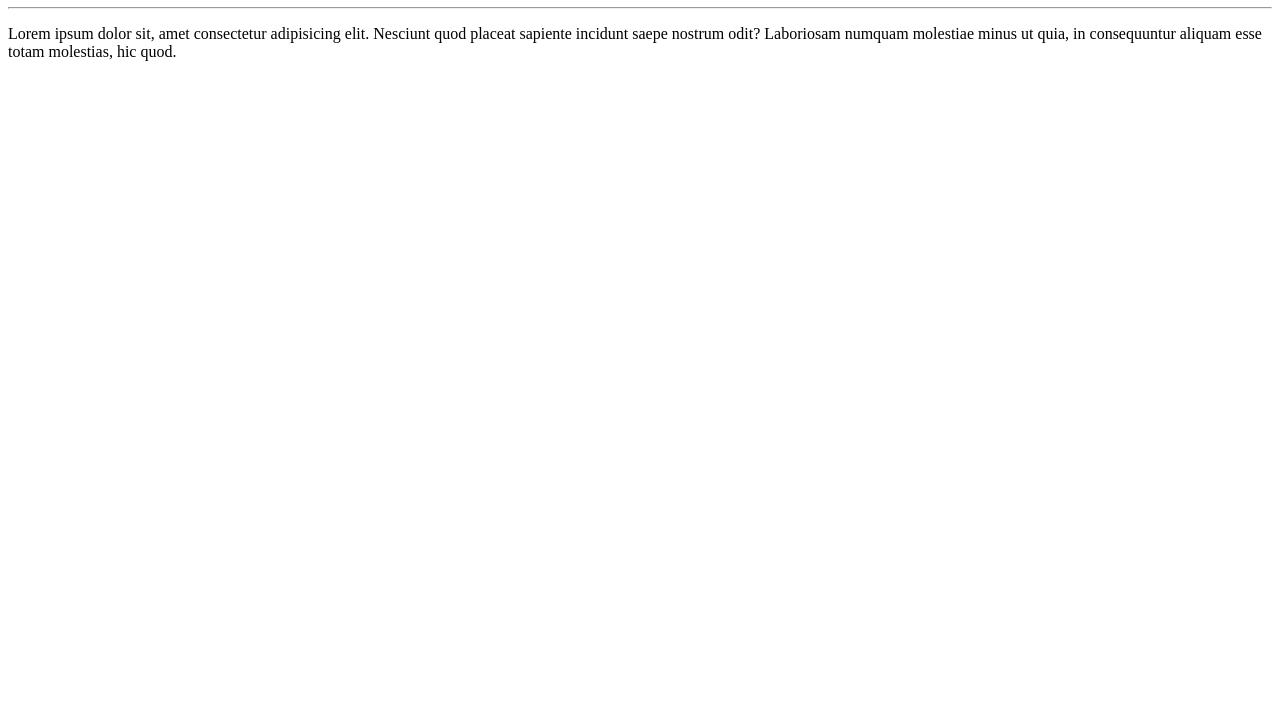
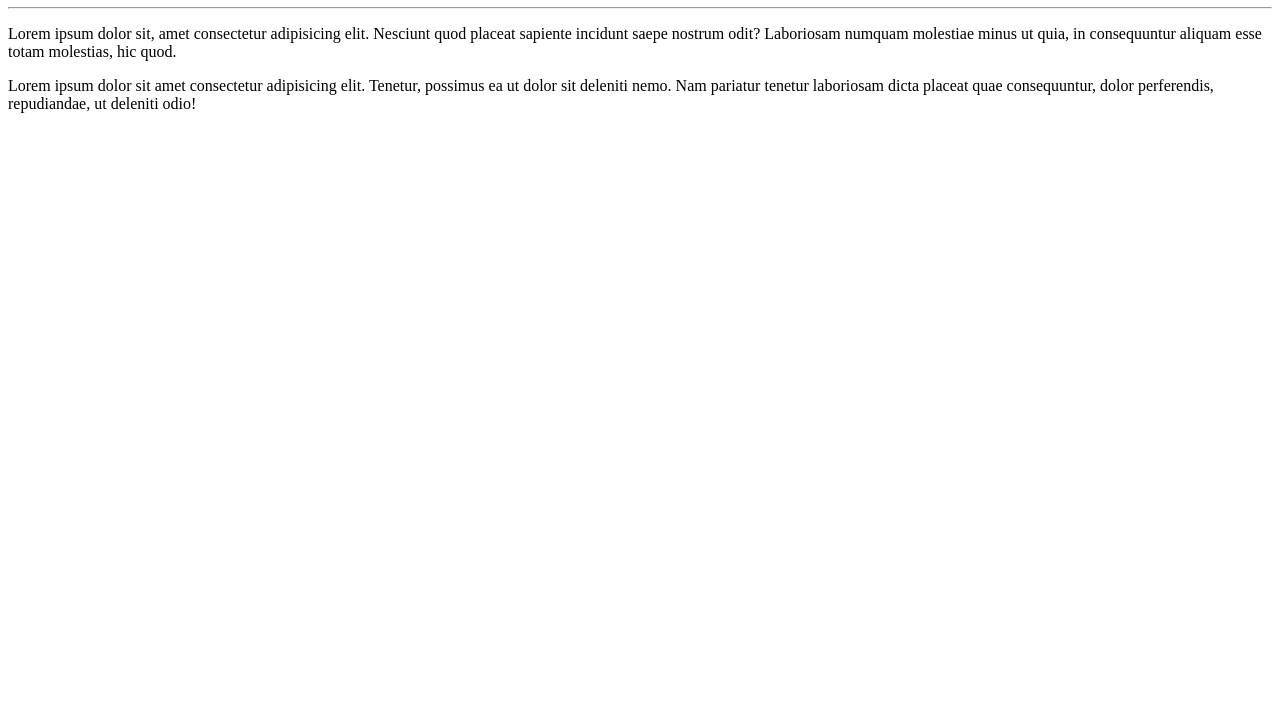
Before and after one commit to ruipaulino79/Ola-Mundo, a plain HTML site: page site-exemplo/index.html in a window 1280 px wide. Shown: the part 73-800 px from the top of the page. Drawn offline with Linux system fonts and the light colour scheme.

Commit message:
adicionei um parágrafo

```diff
--- a/site-exemplo/index.html
+++ b/site-exemplo/index.html
@@ -9,6 +9,7 @@
     <h1>Olá, Mundo!</h1>
     <hr>
     <p>Lorem ipsum dolor sit, amet consectetur adipisicing elit. Nesciunt quod placeat sapiente incidunt saepe nostrum odit? Laboriosam numquam molestiae minus ut quia, in consequuntur aliquam esse totam molestias, hic quod.</p>
+    <p>Lorem ipsum dolor sit amet consectetur adipisicing elit. Tenetur, possimus ea ut dolor sit deleniti nemo. Nam pariatur tenetur laboriosam dicta placeat quae consequuntur, dolor perferendis, repudiandae, ut deleniti odio!</p>
 
 </body>
 </html>
```
